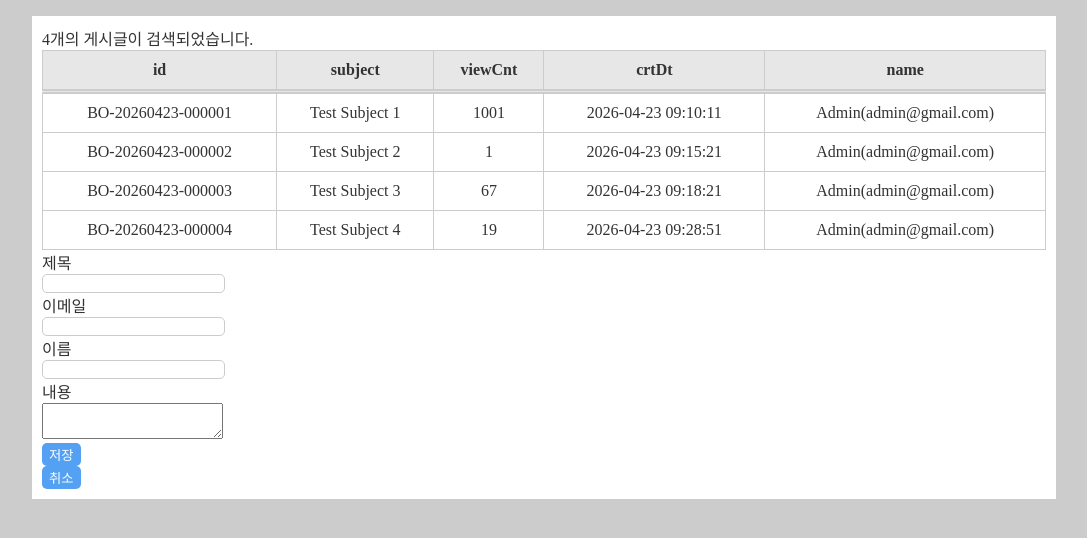
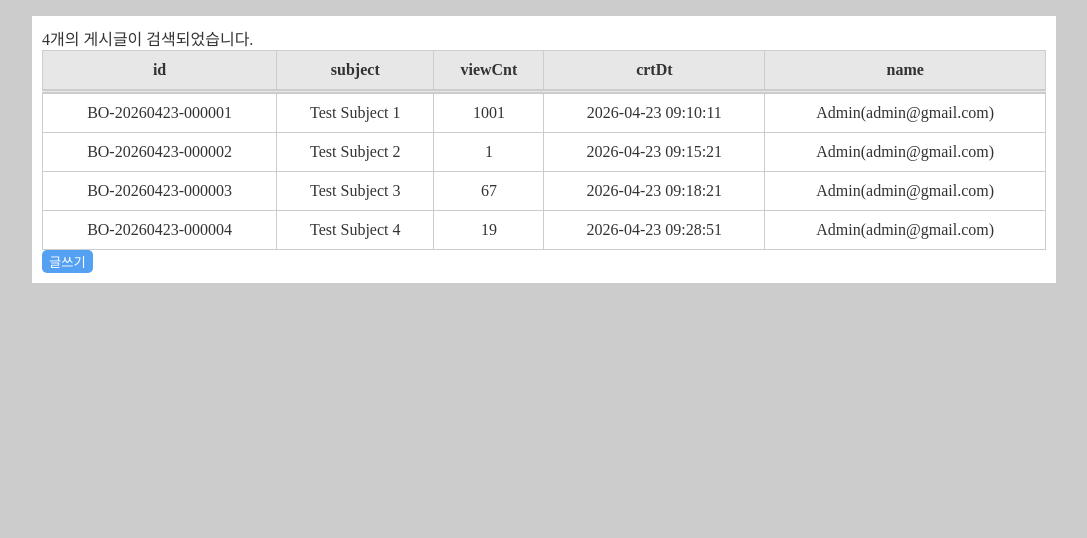
Before and after one commit to vrougeh/kt-ds-University-27-React-vite-js-workspace, a React (Vite) app: page / in a window 1280 px wide. Shown: the top 538 px of the page, without its empty margins (96-1183 px from the left). Built offline with nearby package versions, Linux system fonts and the light colour scheme.

Commit message:
add : add homework codes

```diff
--- a/src/components/articles/ArticleMain.jsx
+++ b/src/components/articles/ArticleMain.jsx
@@ -19,6 +19,8 @@ const ArticleMain = () => {
     name: "",
     content: "",
   });
+
+  const [write, setwrite] = useState(true);
 
   const onSubjectChangeHandler = (event) => {
     setNewArticle((prevData) => ({
@@ -62,10 +64,15 @@ const ArticleMain = () => {
         email,
       },
     ]);
+    setwrite(true);
     setNewArticle({ subject: "", email: "", name: "", content: "" });
   };
   const onCancelButtonClickHandler = () => {
+    setwrite(true);
     setNewArticle({ subject: "", email: "", name: "", content: "" });
+  };
+  const onWriteButtonClickHandler = () => {
+    setwrite(false);
   };
 
   return (
@@ -82,12 +89,14 @@ const ArticleMain = () => {
       <div>
         <ArticleWriter
           inputData={{ subject, email, name, content }}
+          data={{ write }}
           onSubjectChange={onSubjectChangeHandler}
           onEmailChange={onEmailChangeHandler}
           onNameChange={onNameChangeHandler}
           onContentChange={onContentChangeHandler}
           onSaveButtonClick={onSaveButtonClickHandler}
           onCancelButtonClick={onCancelButtonClickHandler}
+          onWriteButtonClick={onWriteButtonClickHandler}
         />
       </div>
     </div>
--- a/src/components/articles/ArticleWriter.jsx
+++ b/src/components/articles/ArticleWriter.jsx
@@ -6,7 +6,18 @@ const ArticleWriter = ({
   onContentChange,
   onSaveButtonClick,
   onCancelButtonClick,
+  onWriteButtonClick,
+  data: { write },
 }) => {
+  if (write) {
+    return (
+      <div>
+        <button type="button" onClick={onWriteButtonClick}>
+          글쓰기
+        </button>
+      </div>
+    );
+  } else {
     return (
       <>
         <div>
@@ -20,7 +31,12 @@ const ArticleWriter = ({
         </div>
         <div>
           <div>이메일</div>
-        <input type="text" id="email" value={email} onChange={onEmailChange} />
+          <input
+            type="text"
+            id="email"
+            value={email}
+            onChange={onEmailChange}
+          />
         </div>
         <div>
           <div>이름</div>
@@ -47,5 +63,6 @@ const ArticleWriter = ({
         </div>
       </>
     );
+  }
 };
 export default ArticleWriter;
```
Lines whose indentation alone changed are shown as unchanged.
